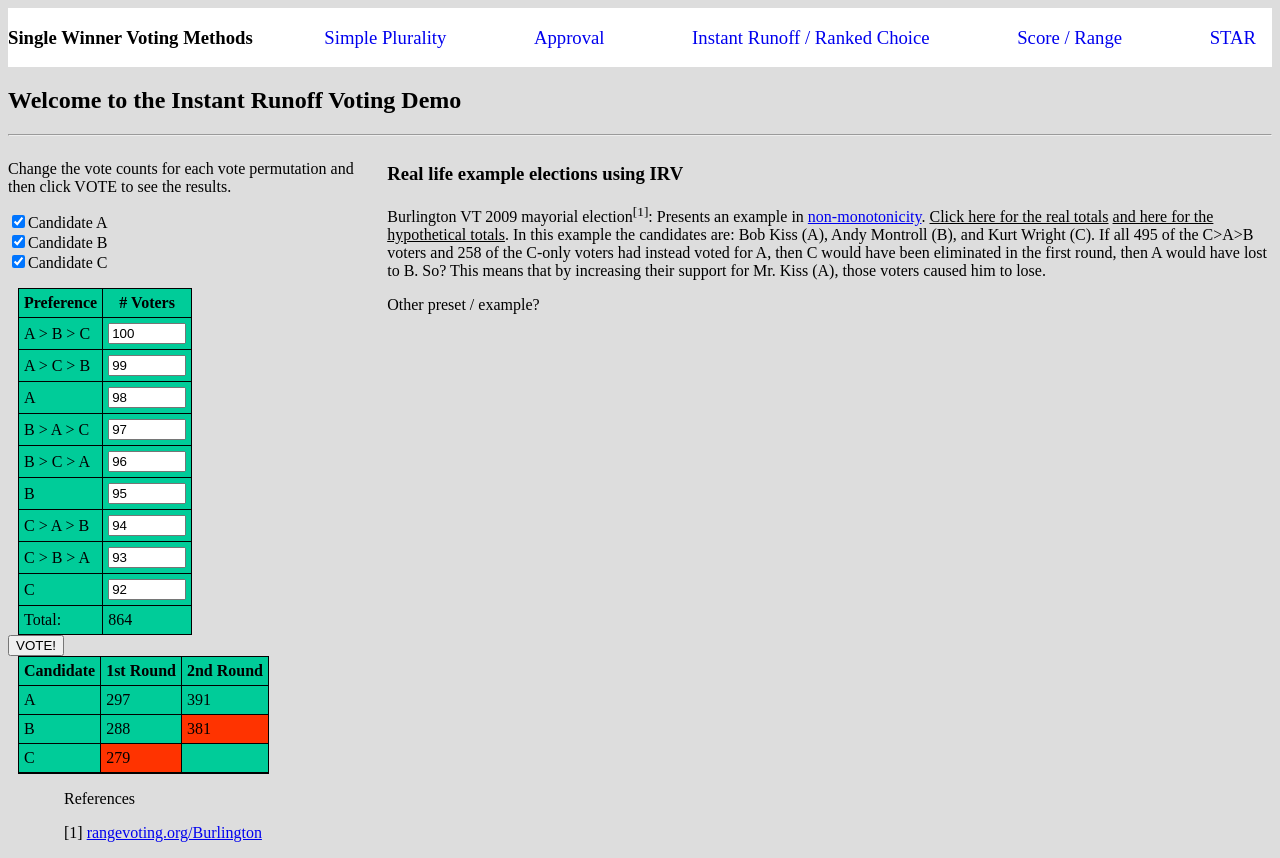
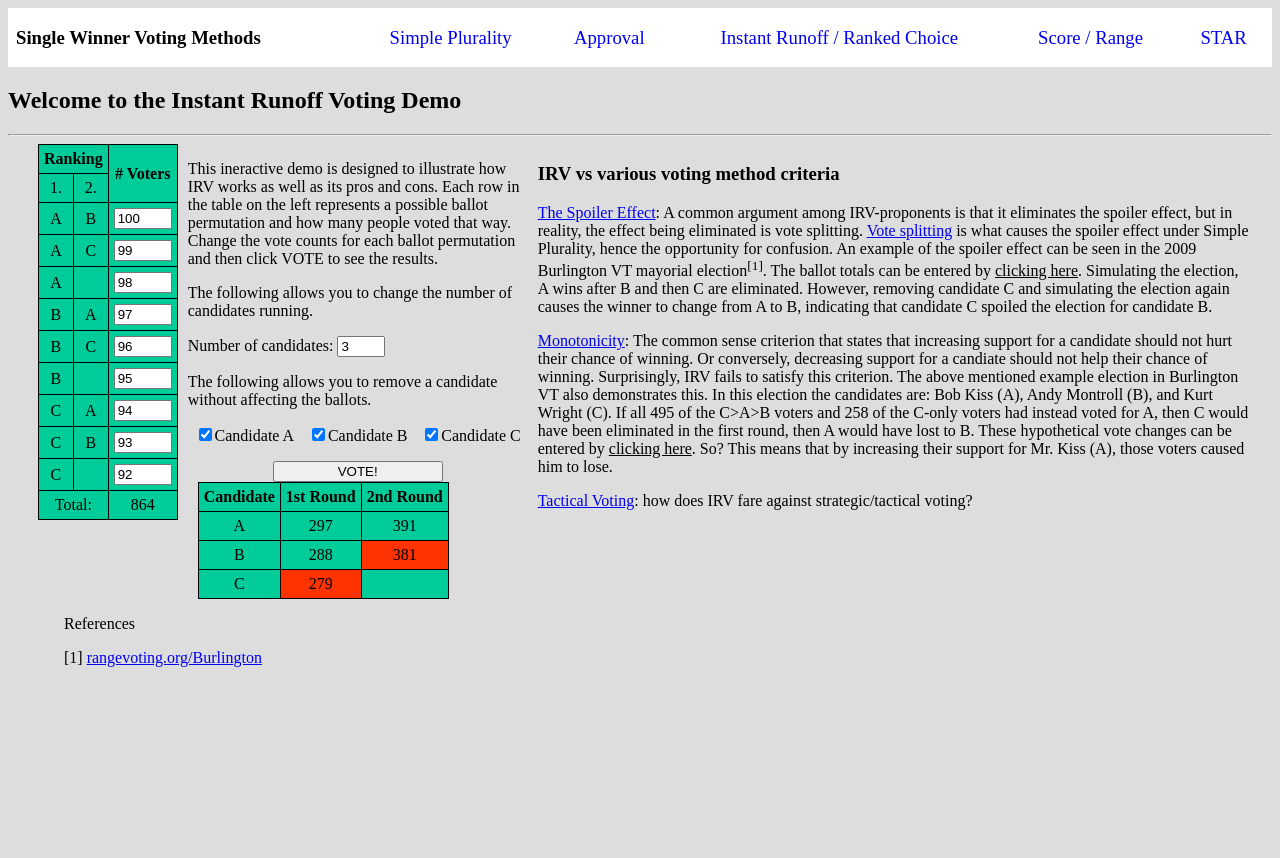
Before and after one commit to brianESte/brianeste.github.io, a plain HTML site: page voting-methods/demoIRV.html in a window 1280 px wide. After the commit the page ends 800 px from the top, so only its background shows below. Drawn offline with nearby package versions, Linux system fonts and the light colour scheme.

Commit message:
Expand instructions and voting criteria
- Clean up ballot table
- Add number input for number of candidates (JS remains to be implemented)
- Expand instructions for ballot table, candidate selectors and candidate count input
- Change Examples section for criteria section
- Expand spoiler effect and monotonicity criteria
- Update JS to match changed IDs in ballot-table

```diff
--- a/voting-methods/demoIRV.html
+++ b/voting-methods/demoIRV.html
@@ -3,7 +3,7 @@
 	<head>	<!-- head definition goes here -->
 		<meta http-equiv="Content-Type" content="text/html; charset=UTF-8" />
 		<meta name="viewport" content="width=device-width, initial-scale=1.0">
-		<title>Haha yes</title>
+		<title>IRV Demo</title>
 		<link rel="stylesheet" type="text/css" href="demoIRVstyles.css">
 		<script src="https://ajax.googleapis.com/ajax/libs/jquery/3.5.1/jquery.min.js"></script>
 	</head>
@@ -11,11 +11,13 @@
 		<header>
 			<div id="nav-banner">
 				<h3>Single Winner Voting Methods</h3>
-				<a href="#">Simple Plurality</a>
-				<a href="#">Approval</a>
-				<a href="#">Instant Runoff / Ranked Choice</a>
-				<a href="#">Score / Range</a>
-				<a href="#">STAR</a>
+				<div id="nav-list">
+					<a href="#" id="simple-plurality-link"></a>
+					<a href="#" id="approval-link"></a>
+					<a href="#" id="IRV-link"></a>
+					<a href="#" id="score-link"></a>
+					<a href="#">STAR</a>
+				</div>
 			</div>
 			<h2>Welcome to the Instant Runoff Voting Demo</h2>
 		</header>
@@ -23,48 +25,75 @@
 		<hr/>
 		<div id="main"><!-- main content -->
 			<div id="tables">
-				<p>Change the vote counts for each vote permutation and then click VOTE to see the results.</p>
+				<table id="ballots">
+					<thead>
+						<tr><th colspan="2">Ranking</th><th rowspan="2"># Voters</th></tr>
+						<tr><td>1.</td><td>2.</td></tr>
+					</thead>
+					<tbody>
+						<tr><td>A</td><td>B</td><td><input type="number" min=0 id="pAB" value=100 onchange="update(this)"></td></tr>
+						<tr><td>A</td><td>C</td><td><input type="number" min=0 id="pAC" value=99 onchange="update(this)"></td></tr>
+						<tr><td>A</td><td> </td><td><input type="number" min=0 id="pA" value=98 onchange="update(this)"></td></tr>
+						<tr><td>B</td><td>A</td><td><input type="number" min=0 id="pBA" value=97 onchange="update(this)"></td></tr>
+						<tr><td>B</td><td>C</td><td><input type="number" min=0 id="pBC" value=96 onchange="update(this)"></td></tr>
+						<tr><td>B</td><td> </td><td><input type="number" min=0 id="pB" value=95 onchange="update(this)"></td></tr>
+						<tr><td>C</td><td>A</td><td><input type="number" min=0 id="pCA" value=94 onchange="update(this)"></td></tr>
+						<tr><td>C</td><td>B</td><td><input type="number" min=0 id="pCB" value=93 onchange="update(this)"></td></tr>
+						<tr><td>C</td><td> </td><td><input type="number" min=0 id="pC" value=92 onchange="update(this)"></td></tr>
+					</tbody>
+					<tfoot>
+						<tr><td colspan="2">Total:</td><td id="nVoter"></td></tr>
+					</tfoot>
+				</table>
+			</div>
+			<div id="candidate-settings">
+				<p id="instructions">This ineractive demo is designed to illustrate how IRV works as well as its pros and cons.
+					Each row in the table on the left represents a possible ballot permutation and how many people voted that way.
+					Change the vote counts for each ballot permutation and then click VOTE to see the results.
+				</p>
+				<p>
+					The following allows you to change the number of candidates running.
+				</p>
+				<label for="cand-count">Number of candidates: </label>
+				<input type="number" id="cand-count" min="3" max="6" value=3>
+				<p>
+					The following allows you to remove a candidate without affecting the ballots.
+				</p>
 				<ul id="candidate-deselect">
 					<li><input type="checkbox" name="deselectA" id="deselectA" checked><label for="deselectA">Candidate A</label></li>
 					<li><input type="checkbox" name="deselectB" id="deselectB" checked><label for="deselectB">Candidate B</label></li>
 					<li><input type="checkbox" name="deselectC" id="deselectC" checked><label for="deselectC">Candidate C</label></li>
 				</ul>
-				<table id="pref-table">
-					<tr><th>Preference</th><th># Voters</th></tr>
-					<tr><td>A > B > C</td><td>
-						<input type="number" min=0 id="pABC" value=100 onchange="update(this)"></td></tr>
-					<tr><td>A > C > B</td><td>
-						<input type="number" min=0 id="pACB" value=99 onchange="update(this)"></td></tr>
-					<tr><td>A</td><td>
-						<input type="number" min=0 id="pA" value=98 onchange="update(this)"></td></tr>
-					<tr><td>B > A > C</td><td>
-						<input type="number" min=0 id="pBAC" value=97 onchange="update(this)"></td></tr>
-					<tr><td>B > C > A</td><td>
-						<input type="number" min=0 id="pBCA" value=96 onchange="update(this)"></td></tr>
-					<tr><td>B</td><td>
-						<input type="number" min=0 id="pB" value=95 onchange="update(this)">
-						</td></tr>
-					<tr><td>C > A > B</td><td>
-						<input type="number" min=0 id="pCAB" value=94 onchange="update(this)"></td></tr>
-					<tr><td>C > B > A</td><td>
-						<input type="number" min=0 id="pCBA" value=93 onchange="update(this)"></td></tr>
-					<tr><td>C</td><td>
-						<input type="number" min=0 id="pC" value=92 onchange="update(this)">
-						</td></tr>
-					<tr><td>Total:</td><td id="nVoter"></td></tr>
-				</table>
 				<button onclick="simElection()">VOTE!</button>
-				<table id="tally-rounds" class="clearfix">
+				<table id="tally-rounds">
 					<tr><th>Candidate</th><th>1st Round</th><th>2nd Round</th></tr>
 					<tr><td>A</td><td class="cA Rd1">0</td><td class="cA Rd2">0</td></tr>
 					<tr><td>B</td><td class="cB Rd1">0</td><td class="cB Rd2">0</td></tr>
 					<tr><td>C</td><td class="cC Rd1">0</td><td class="cC Rd2">0</td></tr>
 				</table>
 			</div>
-			<div id="presets">
-				<h3>Real life example elections using IRV</h3>
-				<p>Burlington VT 2009 mayorial election<sup>[1]</sup>: Presents an example in <a href="https://electionscience.org/library/monotonicity/">non-monotonicity</a>. <span onclick="burlington(0)">Click here for the real totals</span> <span onclick="burlington(1)">and here for the hypothetical totals</span>. In this example the candidates are: Bob Kiss (A), Andy Montroll (B), and Kurt Wright (C). If all 495 of the C>A>B voters and 258 of the C-only voters had instead voted for A, then C would have been eliminated in the first round, then A would have lost to B. So? This means that by increasing their support for Mr. Kiss (A), those voters caused him to lose.</p>
-				<p>Other preset / example?</p>
+			<div id="criteria">
+				<h3>IRV vs various voting method criteria</h3>
+				<p><a href="https://electionscience.org/library/the-spoiler-effect/">The Spoiler Effect</a>: A common argument among IRV-proponents is
+					that it eliminates the spoiler effect, but in reality, the effect being eliminated is vote splitting.
+					<a href="https://electowiki.org/wiki/Vote_splitting">Vote splitting</a> is what causes the spoiler effect under Simple Plurality, hence
+					the opportunity for confusion. An example of the spoiler effect can be seen in the 2009 Burlington VT mayorial election<sup>[1]</sup>.
+					The ballot totals can be entered by <span onclick="burlington(0)">clicking here</span>. Simulating the election, A wins after B and
+					then C are eliminated. However, removing candidate C and simulating the election again causes the winner to change from A to B,
+					 indicating that candidate C spoiled the election for candidate B.
+				</p>
+				<p><a href="https://electionscience.org/library/monotonicity/">Monotonicity</a>: The common sense criterion that states that increasing
+					support for a candidate should not hurt their chance of winning. Or conversely, decreasing support for a candiate should not help
+					their chance of winning. Surprisingly, IRV fails to satisfy this criterion. The above mentioned example election in Burlington VT
+					also demonstrates this. In this election the candidates are: Bob Kiss (A), Andy Montroll (B), and Kurt Wright (C).
+					If all 495 of the C>A>B voters and 258 of the C-only voters had instead voted for A, then C would have been eliminated in the first
+					round, then A would have lost to B. These hypothetical vote changes can be entered by <span onclick="burlington(1)">clicking here</span>.
+					 So? This means that by increasing their support for Mr. Kiss (A), those voters caused him to lose.
+				</p>
+				<p>
+					<a href="https://electionscience.org/library/tactical-voting-basics/">Tactical Voting</a>: how does IRV fare against
+					strategic/tactical voting?
+				</p>
 			</div>
 		</div>
 		<footer>
--- a/voting-methods/demoIRVscript.js
+++ b/voting-methods/demoIRVscript.js
@@ -1,17 +1,17 @@
 
 var nCandidates = 3;	// nCand range from 3-5
 
-var votes = {'ABC':0, 'ACB':0, 'A':0,
-			 'BAC':0, 'BCA':0, 'B':0,
-			 'CAB':0, 'CBA':0, 'C':0};
+var votes = {'AB':0, 'AC':0, 'A':0,
+			 'BA':0, 'BC':0, 'B':0,
+			 'CA':0, 'CB':0, 'C':0};
 var candidates = {	'A':{'votes':0, 'active':true},
 					'B':{'votes':0, 'active':true},
 					'C':{'votes':0, 'active':true}};
 
 // no longer used, will likely delete
-var fields = [$("#pABC"), $("#pACB"), $("#pA"),
-				$("#pBAC"), $("#pBCA"), $("#pB"),
-				$("#pCAB"), $("#pCBA"), $("#pC")];
+var fields = [$("#pAB"), $("#pAC"), $("#pA"),
+				$("#pBA"), $("#pBC"), $("#pB"),
+				$("#pCA"), $("#pCB"), $("#pC")];
 
 // update the total number of voters
 function updateTotal(){
@@ -106,7 +106,7 @@ function burlington(select){
 	} else {
 		var burlingtonVotes = [2043, 371, 1321, 1332, 767, 455, 0, 1513, 1031];
 	}
-	var prefs = $("#pref-table input");
+	var prefs = $("#ballots input");
 	var permLen = prefs.length;
 	for(var i = 0; i < permLen; i++){
 		prefs[i].value = burlingtonVotes[i];
--- a/voting-methods/demoIRVstyles.css
+++ b/voting-methods/demoIRVstyles.css
@@ -5,58 +5,108 @@ body{
 #nav-banner{
 	display: flex;
 	background: #fff;
-	justify-content: space-between;
 	align-items: center;
 }
-#nav-banner a{
+#nav-banner h3{
+	width: 25em;
+	margin: 0 0 0 8px;
+}
+#nav-list{
+	display: table;
+	width: 100%;
+}
+#nav-list a{
 	padding: 1em 16px;
 	text-decoration: none;
 	font-size: 1.17em;
+	display: table-cell;
+	text-align: center;
+	vertical-align: middle;
 }
-#nav-banner a:hover{
-	background: #00ffff;
+
+#nav-list a:hover{	background: #00ffff;	}
+
+#simple-plurality-link::after{	content: "Simple Plurality";	}
+#approval-link::after{	content: "Approval";	}
+#IRV-link::after{	content: "Instant Runoff / Ranked Choice";	}
+#score-link::after{	content: "Score / Range";	}
+
+@media screen and (max-width: 480px){
+	#nav-banner{	flex-direction: column;}
+	#nav-banner h3{
+		width: auto;
+		margin: 0;
+	}
+	#nav-list a{	padding: 4px;	}
+	#simple-plurality-link::after{	content: "FPTP";	}
+	#approval-link::after{	content: "AV";	}
+	#IRV-link::after{	content: "IRV / RCV";	}
+	#score-link::after{	content: "Score / Range";	}
+	#main{
+		flex-direction: column;
+	}
 }
+
 #main{
 	display: flex;
+	padding: 0 20px;
 	justify-content: space-around;
 }
-@media screen and (max-width: 480px){
-	#main{	flex-direction: column;}
-}
 
-#candidate-deselect{	padding: 0;	}
-#candidate-deselect li{	list-style-type: none;	}
-
+/* ballot table */
 table{
 	margin: 0 10px;
 }
 th, td{
 	padding: 5px;
 	background: #00cc99;
+	text-align: center;
 }
 table, th, td{
 	border:	1px solid black;
 	border-collapse: collapse;
 }
 td > input{
-	width: 70px;
+	width: 50px;
 }
-#pref-table{
+td input[type=number] {
+	-moz-appearance: textfield;
 }
-#tally-rounds{
+@media screen and (max-width: 480px){
+	table{	margin: 0 auto;	}
 }
+
+/* candidate settings */
+#candidate-settings{
+	min-width: 340px;
+}
+
+#cand-count{	width: 40px;	}
+#candidate-deselect{
+	padding: 0;
+	display: flex;
+	justify-content: space-around;
+}
+#candidate-deselect li{	list-style-type: none;	}
+
+button{
+	width: 50%;
+	margin: 0 auto;
+	display: block;
+}
+
 .clearfix::after{
 	content:	"";
 	clear:		both;
 	display:	block
 }
 
-/* presets */
-#presets{
+/* criteria styles */
+#criteria{
 	margin: 0 0 0 10px;
-	max-width: 70%;
+	/* max-width: 70%; */
 }
-#presets span{
+#criteria span{
 	cursor: pointer;
 	text-decoration: underline;
 }
```
